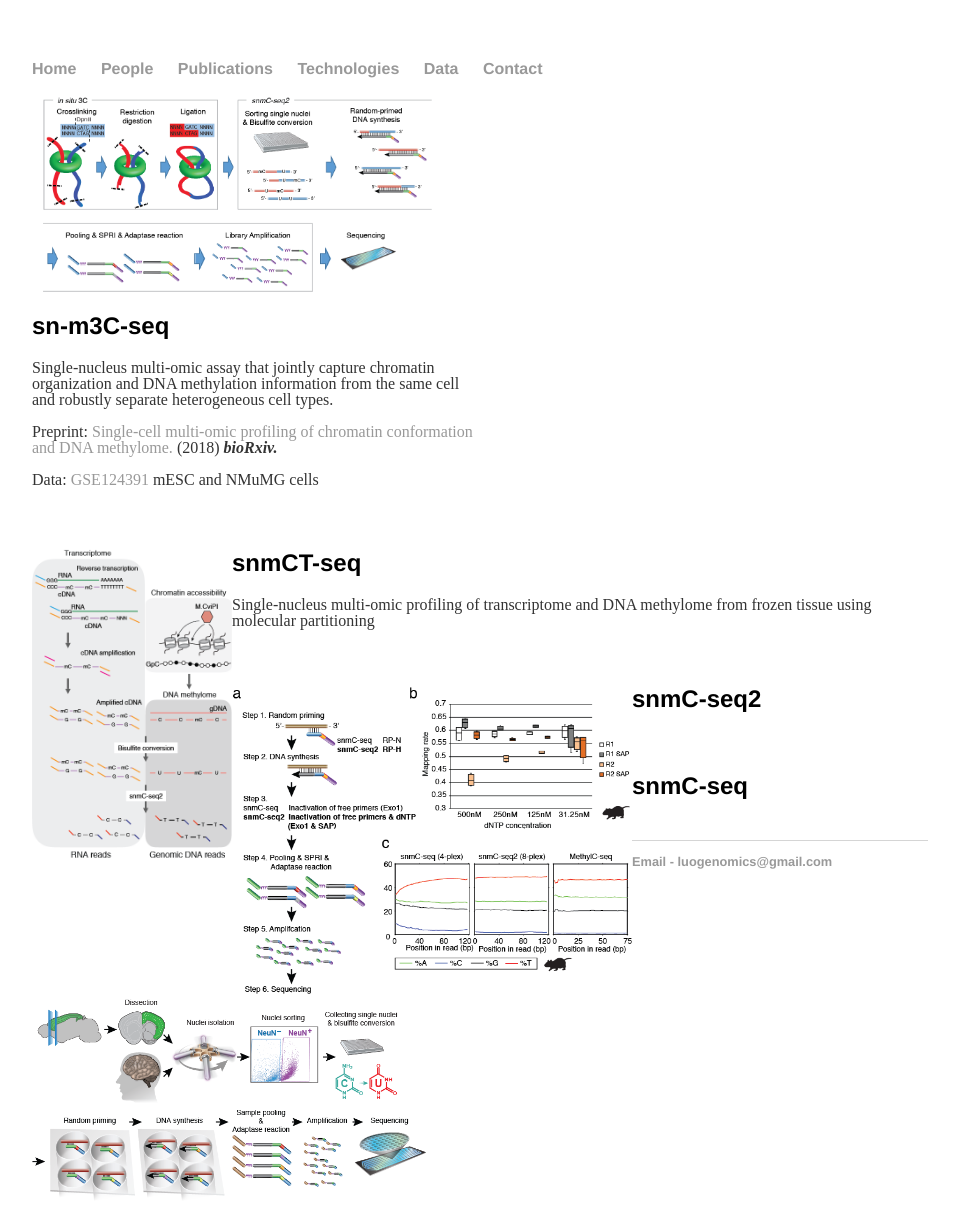
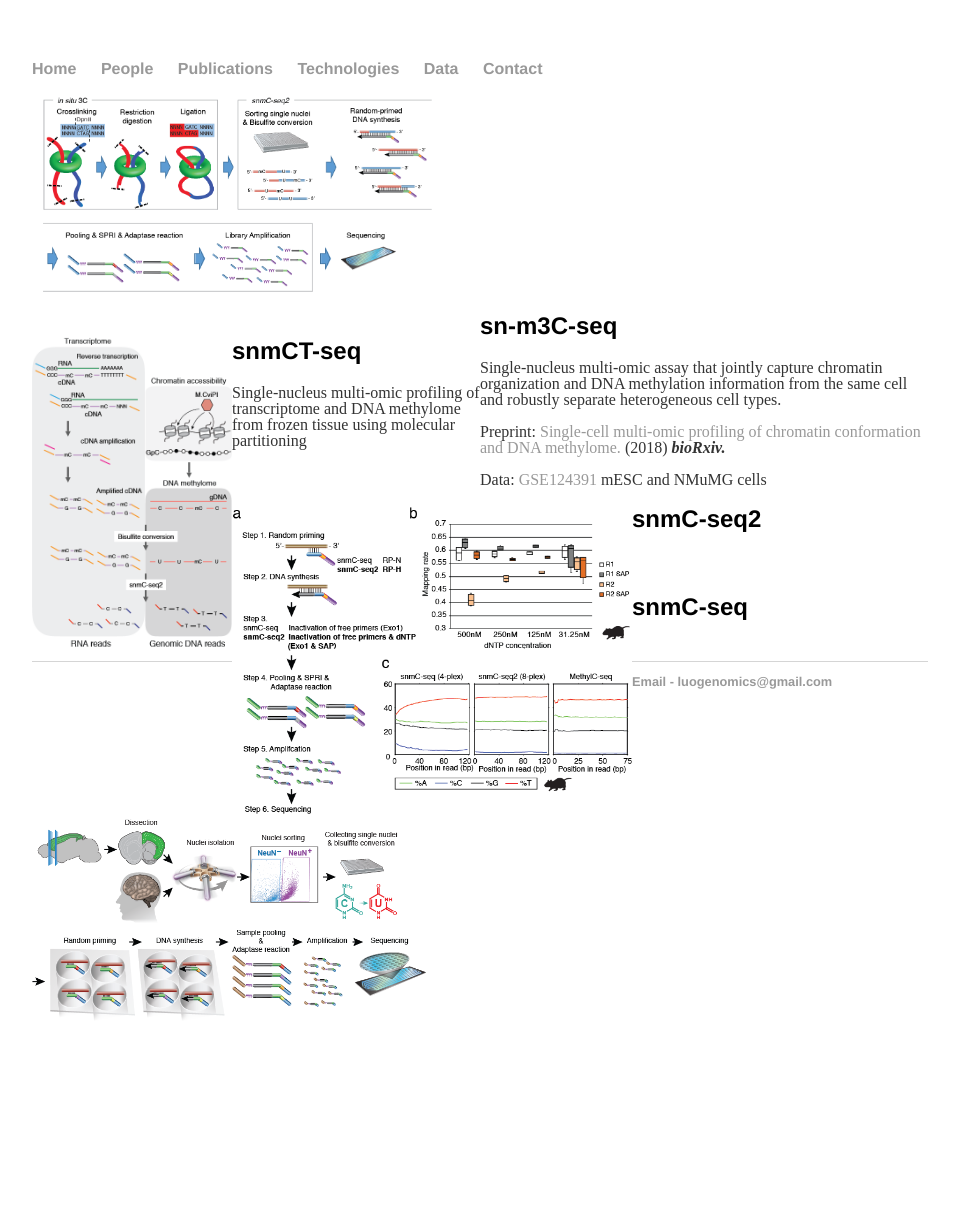
Before and after one commit to luogenomics/luogenomics.github.io, a Jekyll site: the page built from technologies/index.html, in a window 1280 px wide. Shown: the whole page, without its empty margins (160-1119 px from the left). Built offline with Jekyll 4.4.1, drawn with Linux system fonts in a browser that asks for light colours; after the commit the page ends 1033 px from its top, so only the background shows below that.

Commit message:
Update index.html

```diff
--- a/technologies/index.html
+++ b/technologies/index.html
@@ -8,7 +8,7 @@ title: Luo Lab Technologies
       <img width=400 class="projectmedia" src="m3C-seq.png" >
     </a>
   </div>
-  <div class="projecttextbox">
+  <div class="projecttextbox pull-right">
     <h2> sn-m3C-seq </h2>
     <p> Single-nucleus multi-omic assay that jointly capture chromatin organization and DNA methylation information from the same cell and robustly separate heterogeneous cell types. </p>
     <p>Preprint: <a href="https://www.biorxiv.org/content/10.1101/503235v1" target="_blank">Single-cell multi-omic profiling of chromatin conformation and DNA methylome. </a> (2018) <strong><em>bioRxiv.</strong></em></p>
```
